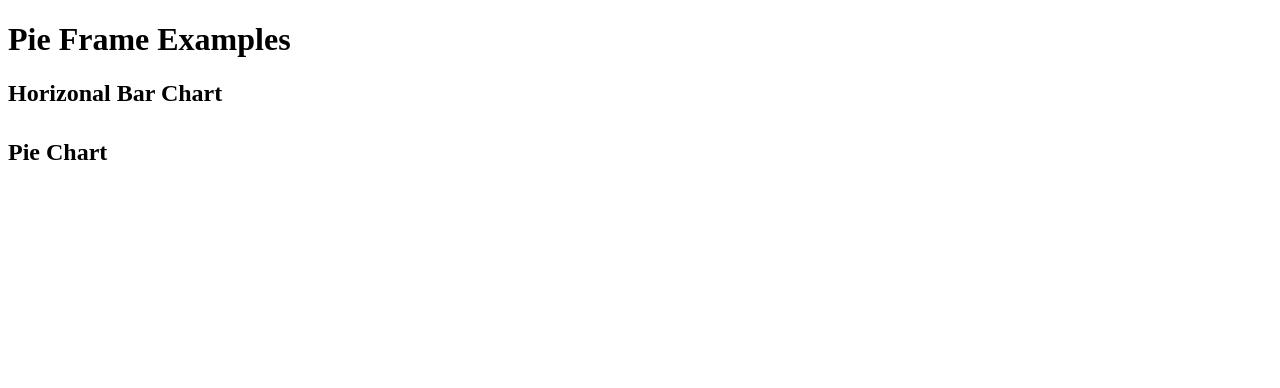
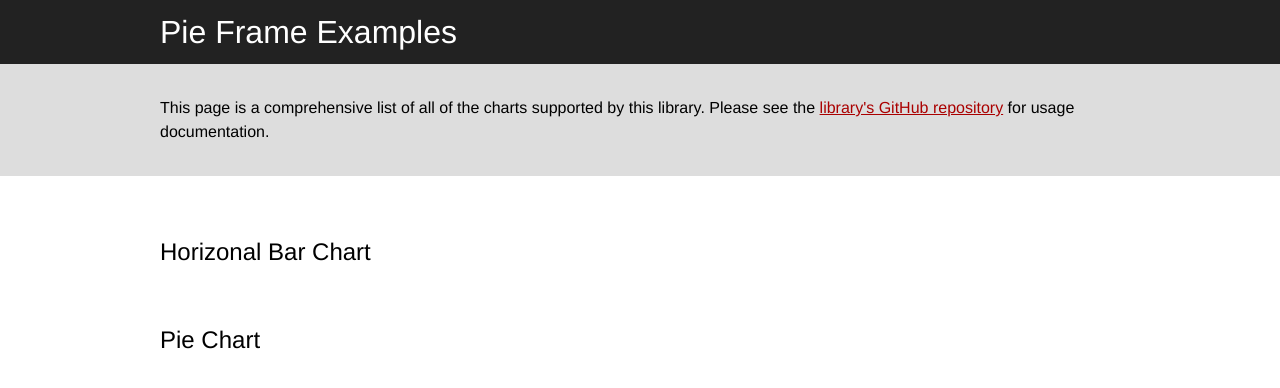
Before and after one commit to thatdevgirl/pie-frame, a website: page index.html in a window 1280 px wide. Drawn offline with Linux system fonts and the light colour scheme; no server answers.

Commit message:
updates to example page

```diff
--- /dev/null
+++ b/css/pieFrame-documentation.css
@@ -0,0 +1,76 @@
+/* --- Reset CSS --- */
+
+/* http://meyerweb.com/eric/tools/css/reset/
+   v2.0 | 20110126
+   License: none (public domain)
+*/
+
+html, body, div, span, applet, object, iframe, h1, h2, h3, h4, h5, h6, p, blockquote, pre, a, abbr, acronym, address, big, cite, code,
+del, dfn, em, img, ins, kbd, q, s, samp, small, strike, strong, sub, sup, tt, var, b, u, i, center, dl, dt, dd, ol, ul, li,
+fieldset, form, label, legend, table, caption, tbody, tfoot, thead, tr, th, td, article, aside, canvas, details, embed,
+figure, figcaption, footer, header, hgroup, menu, nav, output, ruby, section, summary, time, mark, audio, video {
+	margin: 0; padding: 0; border: 0; font-size: 100%; font: inherit; vertical-align: baseline;
+}
+
+/* HTML5 display-role reset for older browsers */
+article, aside, details, figcaption, figure, footer, header, hgroup, menu, nav, section { display: block; }
+body { line-height: 1; }
+ol, ul { list-style: none; }
+blockquote, q { quotes: none; }
+blockquote:before, blockquote:after, q:before, q:after { content: ''; content: none; }
+table { border-collapse: collapse; border-spacing: 0; }
+
+
+/* --- Documentation CSS --- */
+
+body {
+  font-family: Helvetica, sans-serif;
+}
+
+h1 {
+  font-size: 2rem;
+}
+
+h2 {
+  font-size: 1.5rem;
+  margin-bottom: 1.5rem;
+}
+
+header {
+  background: #222;
+  color: #fff;
+  padding: 1rem;
+}
+
+aside {
+  background: #ddd;
+  line-height: 1.5;
+  margin-bottom: 4rem;
+  padding: 2rem 1rem;
+}
+
+aside a {
+  color: #a00;
+}
+
+aside a:hover {
+  color: #d00;
+}
+
+header span,
+aside span {
+  display: block;
+  margin: 0 auto;
+  max-width: 960px;
+  width: 90%;
+}
+
+main {
+  margin: 0 auto;
+  max-width: 960px;
+  width: 90%;
+}
+
+.chart {
+  margin-bottom: 4rem;
+}
--- a/css/pieFrame.css
+++ b/css/pieFrame.css
@@ -1,9 +1,5 @@
-.chart {
-  margin-bottom: 2rem;
-}
-
 .chart p {
-  margin-bottom: 0.25rem;
+  margin-bottom: 0.5rem;
 }
 
 .chart span.legend {
--- a/index.html
+++ b/index.html
@@ -3,13 +3,29 @@
 
 <head>
   <title>Pie Frame Test</title>
+  <link href="css/pieFrame-documentation.css" rel="stylesheet">
   <link href="css/pieFrame.css" rel="stylesheet">
   <meta name="viewport" content="width=device-width, initial-scale=1">
 </head>
 
 <body>
+  <header>
+    <span>
       <h1>Pie Frame Examples</h1>
+    </span>
+  </header>
 
+  <aside>
+    <span>
+      <p>
+        This page is a comprehensive list of all of the charts supported by this library. Please
+        see the <a href="https://github.com/thatdevgirl/pie-frame">library's GitHub repository</a>
+        for usage documentation.
+      </p>
+    </span>
+  </aside>
+
+  <main>
     <h2>Horizonal Bar Chart</h2>
     <chart data-id="1kJgrsLfsFYuzwdWbtJOBSTVcezfR7ZO_OL9CE4x8xqM" data-type="horizontal-bar" data-hue="red">
       This is an example of a horizontal bar chart.
@@ -22,6 +38,7 @@
 
     <h2>Pie Chart</h2>
     <chart data-id="1kJgrsLfsFYuzwdWbtJOBSTVcezfR7ZO_OL9CE4x8xqM" data-type="pie"></chart>
+  </main>
 
   <script src="js/pieFrame-vendor.min.js"></script>
   <script src="js/pieFrame.min.js"></script>
```
Lines whose indentation alone changed are shown as unchanged.
